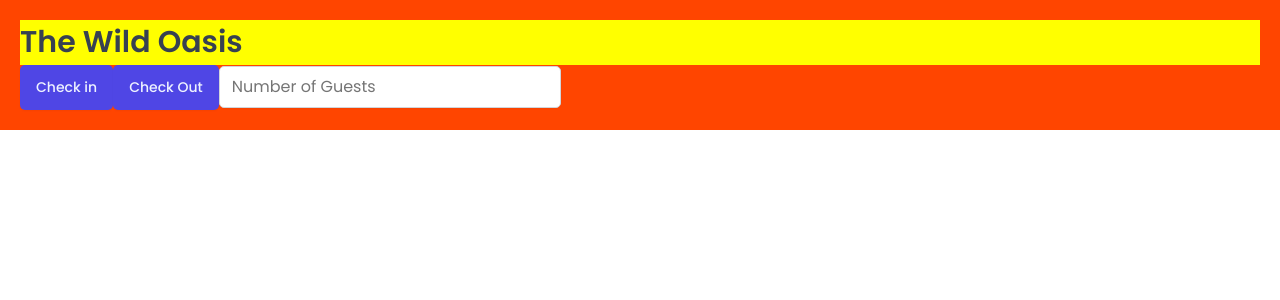
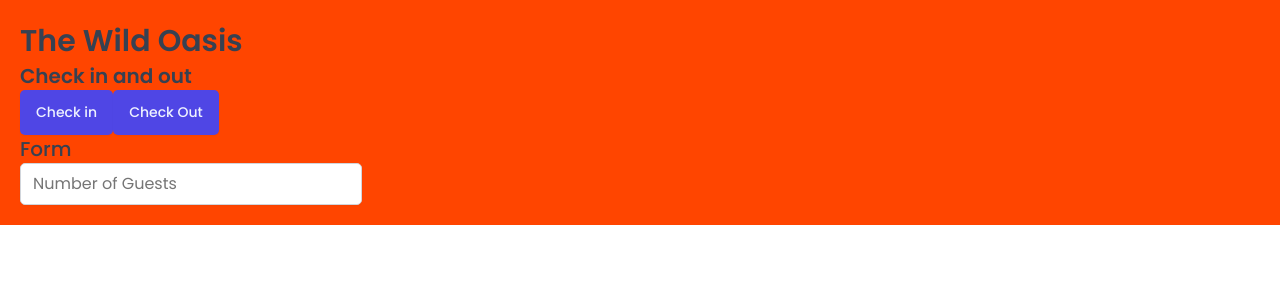
Before and after one commit to SeunSarumi/The-Wild-Oasis-Dashboard, a React (Vite) app: page / in a window 1280 px wide. Shown: the top 300 px of the page. Built offline with nearby package versions, Linux system fonts and the light colour scheme; a web font is replaced by a local one.

Commit message:
props and css function with styled components

```diff
--- a/src/App.jsx
+++ b/src/App.jsx
@@ -2,12 +2,7 @@
 import GlobalStyles from "./styles/GlobalStyles";
 import Button from "./ui/Button";
 import Input from "./ui/Input";
-
-const H1 = styled.h1`
-  font-size: 30px;
-  font-weight: 600;
-  background-color: yellow;
-`;
+import Heading from "./ui/Heading";
 
 const StyledApp = styled.div`
   background-color: orangered;
@@ -19,10 +14,13 @@
     <>
       <GlobalStyles />
       <StyledApp>
-        <H1>The Wild Oasis</H1>
+        <Heading as="h1">The Wild Oasis</Heading>
+
+        <Heading as="h2">Check in and out</Heading>
         <Button onClick={() => alert("Check in")}>Check in</Button>
         <Button onClick={() => alert("Check out")}>Check Out</Button>
 
+        <Heading as="h3">Form</Heading>
         <Input type="number" placeholder="Number of Guests" />
       </StyledApp>
     </>
--- /dev/null
+++ b/src/ui/Heading.jsx
@@ -0,0 +1,33 @@
+import styled, { css } from "styled-components";
+
+// const test = css`
+//   text-align: center;
+//   ${10 > 5 && "background-color: yellow;"}
+// `;
+
+const Heading = styled.h1`
+  ${(props) =>
+    props.as === "h1" &&
+    css`
+      font-size: 3rem;
+      font-weight: 600;
+    `}
+
+  ${(props) =>
+    props.as === "h2" &&
+    css`
+      font-size: 2rem;
+      font-weight: 600;
+    `}
+
+    ${(props) =>
+    props.as === "h3" &&
+    css`
+      font-size: 2rem;
+      font-weight: 500;
+    `}
+
+  line-height : 1.4;
+`;
+
+export default Heading;
```
